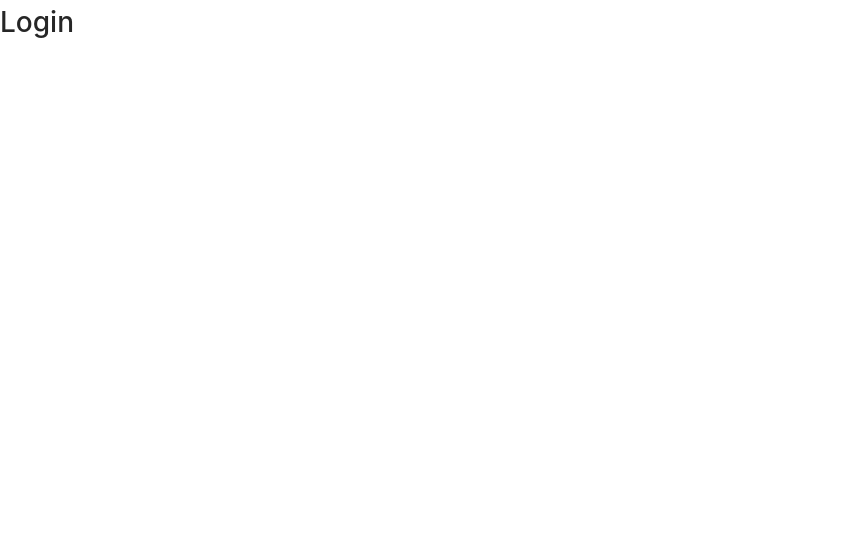
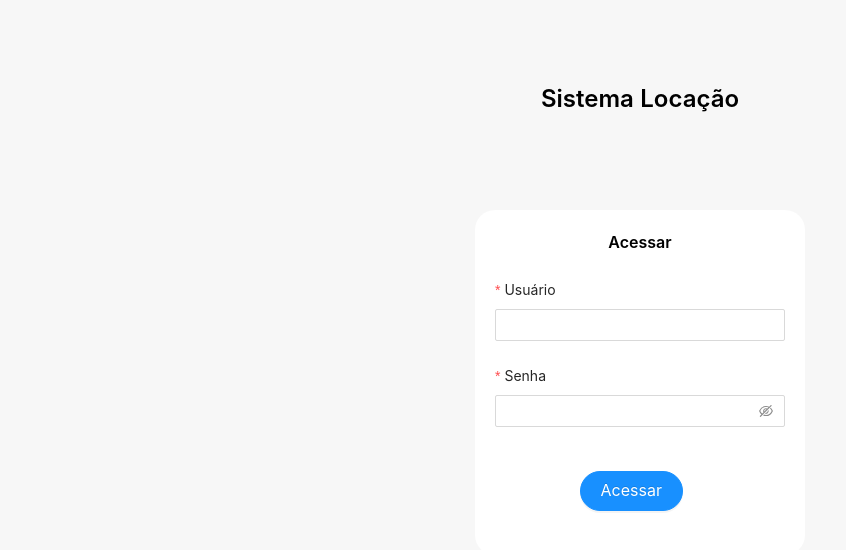
Before and after one commit to luisfcerutti/sistema-de-locacao, a React (Create React App) app: page /login in a window 1280 px wide. Shown: the top 550 px of the page, without its empty margins (0-846 px from the left). Built offline with nearby package versions, Linux system fonts and the light colour scheme.

Commit message:
Criacao tela de login

```diff
--- /dev/null
+++ b/src/screens/login/Login.css
@@ -0,0 +1,35 @@
+.div-principal {
+    padding-left: 30px;
+    padding-right: 30px;
+    min-height: 100vh;
+    display: flex;
+    flex-direction: column;
+    align-items: center;
+    background-color: #f7f7f7;
+}
+
+.div-logo {
+    height: 150px;
+    display: flex;
+    justify-content: center;
+    align-items: center;
+    padding: 10pt;
+    margin-top: 30px;
+}
+
+.div-form {
+    background-color: white;
+    padding: 20px;
+    min-height: 300;
+    width: 330px;
+    border-radius: 20px;
+    margin-top: 30px;
+}
+
+.formulario {
+    margin-top: 25px;
+}
+
+.botao-acessar {
+    margin-top: 20px;
+}
--- a/src/screens/login/Login.js
+++ b/src/screens/login/Login.js
@@ -1,7 +1,95 @@
-import React from 'react'
+import React, { useEffect, useRef, useState } from 'react'
+import { Button, Input, Typography, Form } from 'antd';
+import { useDispatch, useSelector } from 'react-redux';
 
-export default function Login(){
+import './Login.css'
+import { acessar } from '../../store/actions/usuario';
+import Loading from '../../common/Loading';
+
+const { Title } = Typography;
+
+export default function Login() {
+
+    const dispatch = useDispatch()
+    const usuario = useSelector((state) => state.usuario)
+    const mounted = useRef(false)
+
+    const [usuarioAcesso, setUsuarioAcesso] = useState('')
+    const [senha, setSenha] = useState('')
+
+    const [erroUsuarioAcesso, setErroUsuarioAcesso] = useState('')
+    const [erroSenha, setErroSenha] = useState('')
+
+    useEffect(() => {
+        mounted.current = true
+
+        return () => {
+            mounted.current = false
+        }
+    }, [])
+
+    const onChangeUsuarioAcesso = (event) => {
+        setUsuarioAcesso(event.target.value)
+    }
+
+    const onChangeSenha = (event) => {
+        setSenha(event.target.value)
+    }
+
+    const limpaErros = () => {
+        if(mounted.current){
+            setErroUsuarioAcesso('')
+            setErroSenha('')
+        }
+    }
+
+    const clicaAcessar = () => {
+        limpaErros()
+
+        let usuarioOk = validarUsuario(usuarioAcesso)
+        let senhaOk = validarSenha(senha)
+
+        if(senhaOk && usuarioOk){
+            dispatch(acessar({ usuario: usuarioAcesso, senha: senha }))
+        }else{
+            if(!senhaOk){
+                setErroSenha('Senha curta')
+            }
+            if(!usuarioOk){
+                setErroUsuarioAcesso('Insira um usuário válido')
+            }
+
+            setTimeout(() => {
+                limpaErros()
+            }, 3000)
+        }
+    }
+
     return (
-        <h1>Login</h1>
+        <div className='div-principal'>
+            <div className='div-logo'>
+                <Title level={3} className='title' style={{ color: 'black', textAlign: 'center' }}>Sistema Locação</Title>
+            </div>
+            <div className='div-form'>
+                <Title level={5} style={{ color: 'black', textAlign: 'center' }}>Acessar</Title>
+                <Form className='formulario' layout={'vertical'} name="formulario-acesso">
+                    <Form.Item name="usuarioAcesso" id='usuarioAcesso' label="Usuário" validateStatus={erroUsuarioAcesso.length > 0 ? 'error' : ''} help={erroUsuarioAcesso} rules={[{ required: true }]}>
+                        <Input id='usuario-input' name='usuario-input' value={usuarioAcesso} onChange={onChangeUsuarioAcesso} />
+                    </Form.Item>
+                    <Form.Item name="senha" id='senha' label="Senha" validateStatus={erroSenha.length > 0 ? 'error' : ''} help={erroSenha} rules={[{ required: true }]}>
+                        <Input.Password id='senha-input' name='senha-input' value={senha} onChange={onChangeSenha} />
+                    </Form.Item>
+                    <Form.Item wrapperCol={{ offset: 7 }}>
+                        <Button type="primary" shape='round' size='large' onClick={clicaAcessar} className='botao-acessar'>
+                            Acessar
+                        </Button>
+                    </Form.Item>
+                </Form>
+            </div>
+            {usuario.carregando && <Loading mensagem={'Realizando acesso...'}/>}
+        </div>
     )
 }
+
+export const validarUsuario = (dados = "") => dados.trim().length>=5
+export const validarSenha = (dados = "") => dados.trim().length>=6
```
Also changed, not shown: 1 other file (tests, documents, lock files or other folders).
